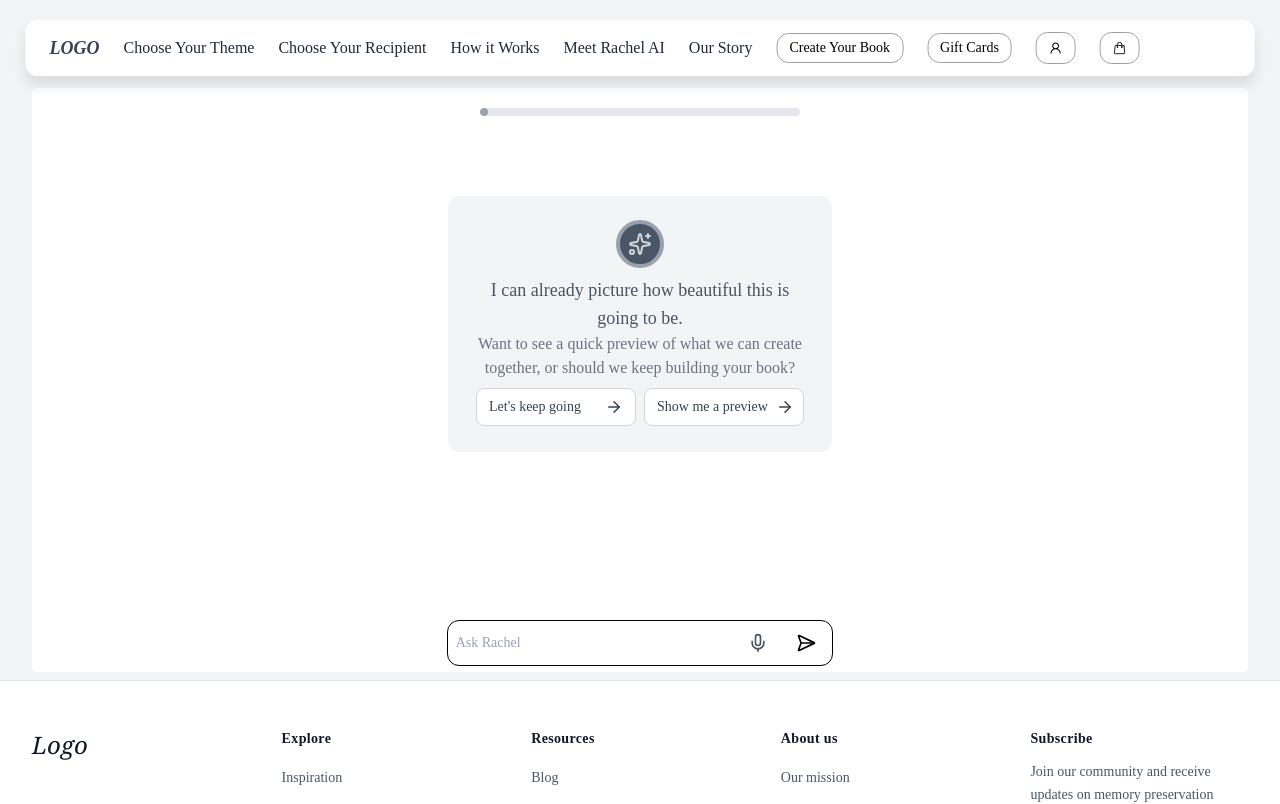
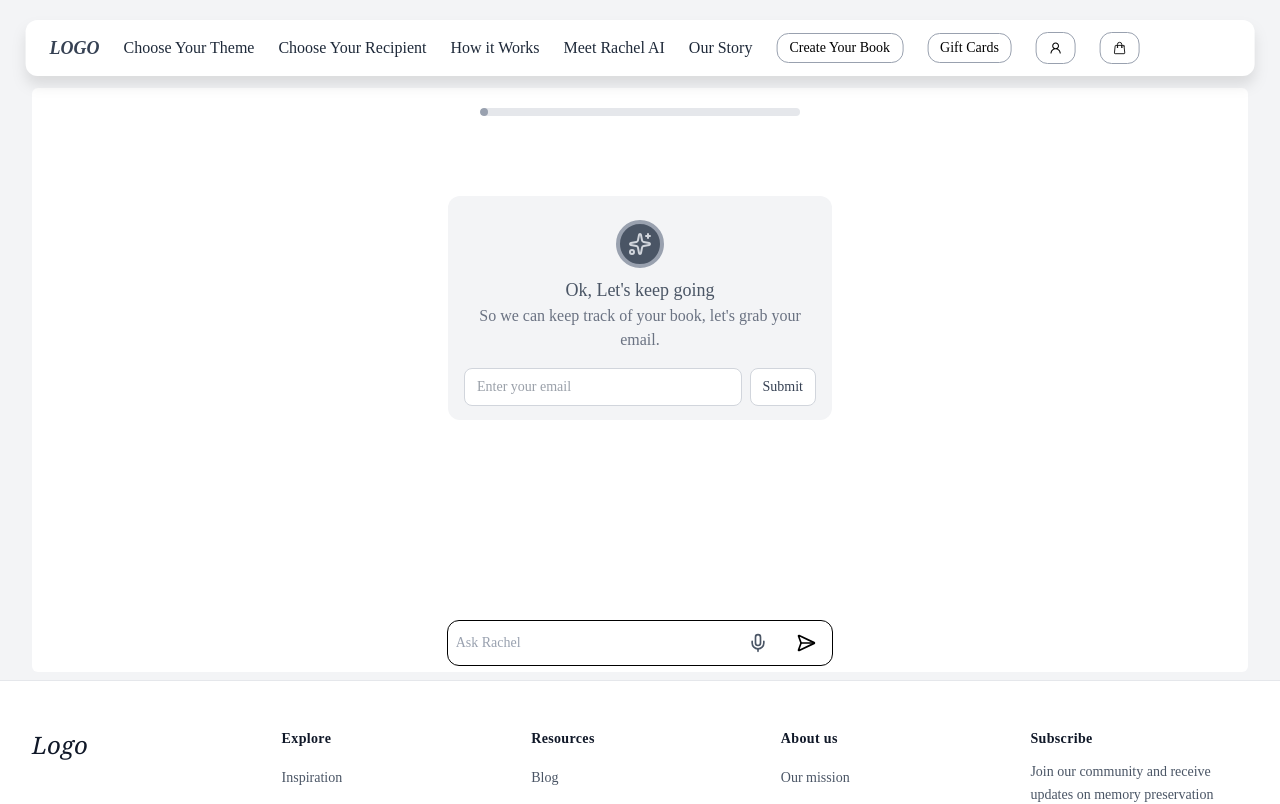
Before and after one commit to owolabi-develop/memory-color-book, a React (Vite) app: page /create-book in a window 1280 px wide. Shown: the top 804 px of the page. Built offline with nearby package versions, Linux system fonts and the light colour scheme.

Commit message:
add emailCapture card

```diff
--- /dev/null
+++ b/src/components/AI/AICards/EmailCapture.tsx
@@ -0,0 +1,64 @@
+import React, {useState} from "react";
+import { Sparkles } from 'lucide-react';
+
+type EmailType = {
+    email:string
+}
+
+const EmailCapture: React.FC = () => {
+    // Rachel Email capture flow 10
+    const [email, setEmail] = useState<EmailType>({ email: "" });
+
+
+   // handle email
+    const handleSubmit = () =>{}
+
+
+
+  return (
+    <div className=" w-96 bg-gray-100 rounded-xl p-4 h-3/4 md:h-[14rem]">
+      <div className="flex items-center justify-center py-2">
+        <div className="border-4 border-gray-400 bg-gray-600 rounded-full p-2">
+          <Sparkles size={24} className="text-gray-300" />
+        </div>
+      </div>
+
+      <div className="text-center h-full">
+        <p className="text-lg text-gray-600 px-2 bold">
+        Ok, Let's keep going
+        </p>
+        <p className="text-base text-gray-500 px-2">
+        So we can keep track of your book, let's grab your email.
+        </p>
+
+
+
+
+        {/* email input */}
+  <div className="flex gap-2 mt-4 justify-center">
+  <input type="email" value={email.email}onChange={e => setEmail({email:e.target.value})}
+  placeholder="Enter your email"
+  className="w-full px-3 py-2 rounded-lg border text-sm font-medium transition
+             bg-white text-gray-700 border-gray-300
+             focus:outline-none focus:ring-2 focus:ring-gray-400"
+/>
+
+  <button
+    type="button"
+    className="px-3 py-2 rounded-lg border text-sm font-medium transition
+               flex items-center justify-between bg-white text-gray-700 border-gray-300
+               hover:bg-gray-100 whitespace-nowrap"
+               onClick={handleSubmit}
+  >
+   Submit
+  </button>
+</div>
+
+
+       {/* Button controls */}
+      </div>
+    </div>
+  );
+};
+
+export default EmailCapture;
--- a/src/components/AI/AICards/PreviewCard.tsx
+++ b/src/components/AI/AICards/PreviewCard.tsx
@@ -5,7 +5,7 @@ import { ArrowRight } from 'lucide-react';
 
 
 const PreviewSelection: React.FC = () => {
-    // Rachel Preview
+    // Rachel Want a Preview flow 9
 
 
   return (
--- a/src/components/AI/CreateBookSection.tsx
+++ b/src/components/AI/CreateBookSection.tsx
@@ -10,7 +10,8 @@ import { SendHorizontal, Mic } from "lucide-react"
 // import RecipientAge from './AICards/RecipientAge';
 // import ThemeSelection from './AICards/ThemeSelection';
 // import SubThemeSelection from './AICards/SubthemeSelection';
-import PreviewSelection from './AICards/PreviewCard';
+// import PreviewSelection from './AICards/PreviewCard';
+import EmailCapture from './AICards/EmailCapture';
 
 
 
@@ -45,7 +46,7 @@ const CreateBookSection = () => {
          {/* main section */}
           <div className='flex item-center justify-center w-full h-[27.8rem] md:h-[30rem] mt-2 p-2 py-18'>
 
-          <PreviewSelection/>
+          <EmailCapture/>
           </div>
 
         {/* main section */}
```
